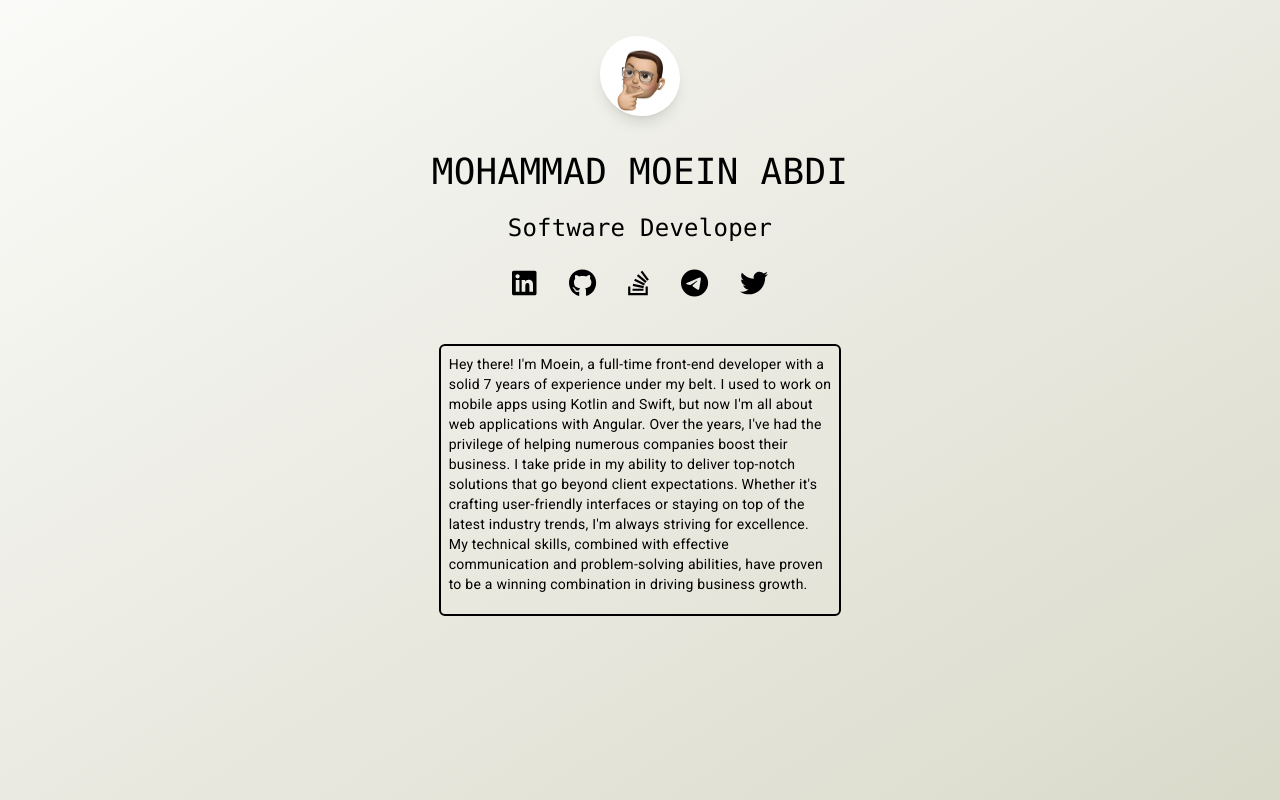
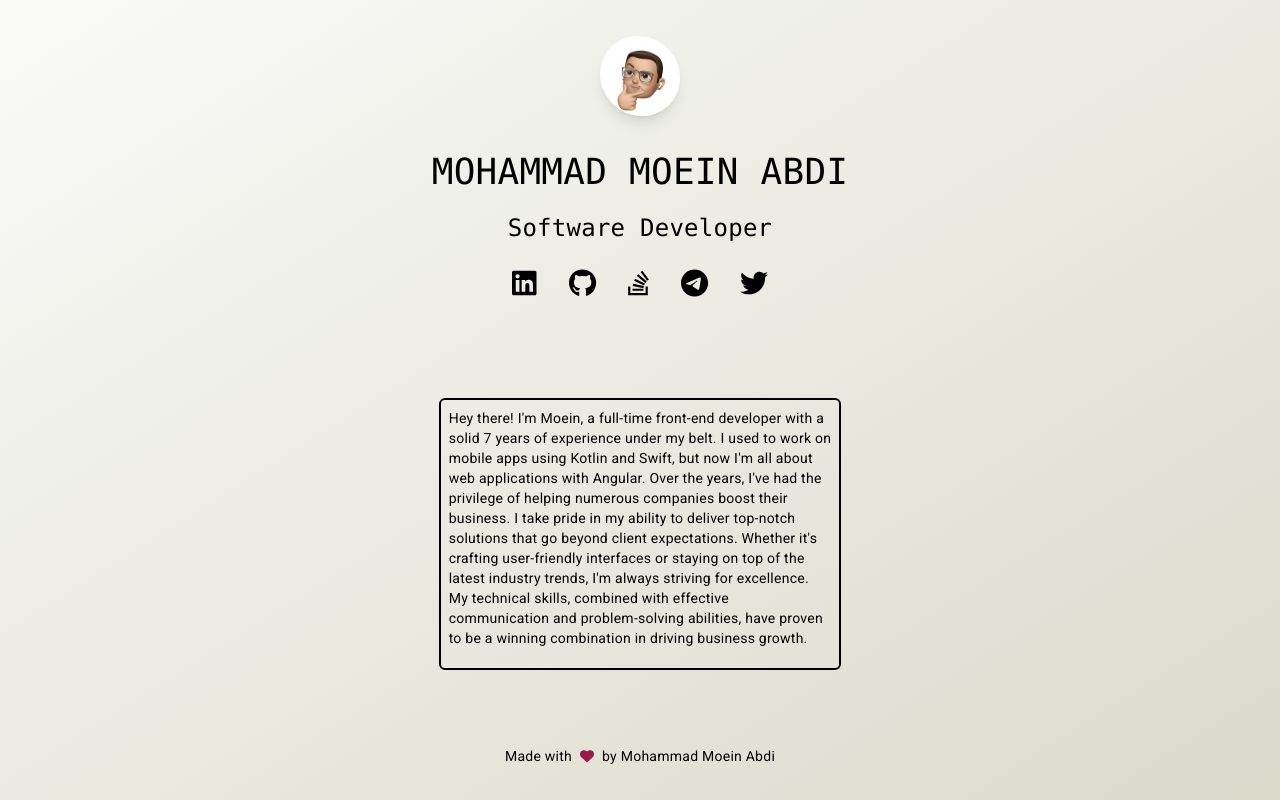
Before and after one commit to moeindev/moeindev.github.io, an Angular app: page /home in a window 1280 px wide. Built offline with nearby package versions, Linux system fonts and the light colour scheme.

Commit message:
feat(angular-rewrite): design footer

```diff
--- /dev/null
+++ b/src/app/modules/footer/footer.component.html
@@ -0,0 +1,12 @@
+<div class="flex justify-center w-full h-12 items-center">
+  <span class="flex justify-center items-center text-lg m-2 mr-0 mobile:text-sm"
+    >Made with
+  </span>
+  <fa-icon
+    [icon]="faHeart"
+    class="flex justify-center items-center mr-2 ml-2 text-lg text-pink-800 mobile:text-sm"></fa-icon>
+  <span
+    class="flex justify-center items-center text-lg m-2 ml-0 mobile:text-sm">
+    by Mohammad Moein Abdi</span
+  >
+</div>
--- /dev/null
+++ b/src/app/modules/footer/footer.component.ts
@@ -0,0 +1,11 @@
+import { Component } from '@angular/core';
+import { faHeart } from '@fortawesome/free-solid-svg-icons';
+
+@Component({
+  selector: 'app-footer',
+  templateUrl: './footer.component.html',
+  styleUrls: ['./footer.component.scss'],
+})
+export class FooterComponent {
+  protected readonly faHeart = faHeart;
+}
--- a/src/app/modules/home/home.component.html
+++ b/src/app/modules/home/home.component.html
@@ -1,9 +1,12 @@
 <div
-  class="p-3 w-full h-full overflow-auto scroll-smooth bg-gradient-to-br from-mma-core-background to-mma-core-background-variant">
+  class="flex flex-col justify-between p-3 w-full h-screen overflow-auto scroll-smooth bg-gradient-to-br from-mma-core-background to-mma-core-background-variant">
   <div class="flex justify-center w-full">
     <app-introduction class="w-full"></app-introduction>
   </div>
   <div class="flex justify-center w-full mt-6">
     <app-summary class="w-full laptop:w-1/3 desktop:w-1/3"></app-summary>
   </div>
+  <div class="flex justify-center w-full items-end mt-9 mobile:mt-0">
+    <app-footer class="h-14"></app-footer>
+  </div>
 </div>
```
Also changed, not shown: src/app/modules/footer/footer.module.ts (added, +11 -0 lines), src/app/modules/home/home.module.ts (+8 -1 lines), src/app/modules/footer/footer.component.scss (added), 1 other file (tests, documents, lock files or other folders).
